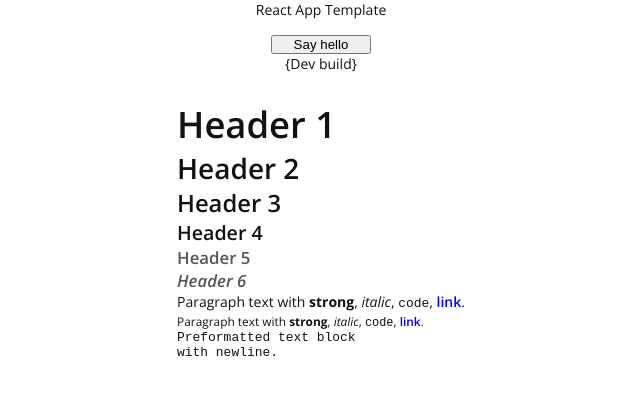
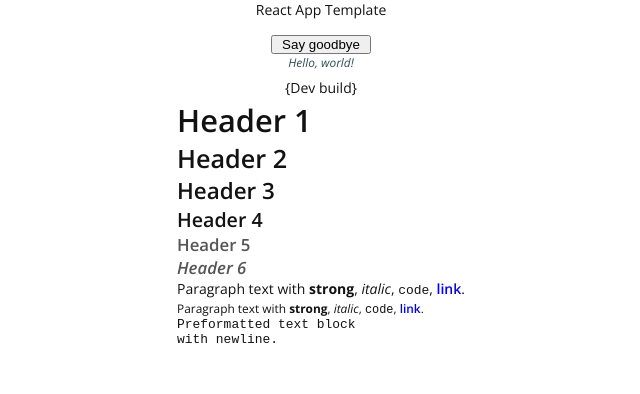
Before and after one commit to stefcameron/react-app-template, a React app: page / in a window 1280 px wide. Shown: the top 394 px of the page, without its empty margins (319-959 px from the left). Built offline with nearby package versions, Linux system fonts and the light colour scheme.

Commit message:
Fix React component types; add better example of Props

```diff
--- a/src/components/App/App.js
+++ b/src/components/App/App.js
@@ -9,7 +9,13 @@ export const App = () => {
       <meta name="keywords" content="react, template, typescript, javascript" />
       <section>
         <p>React App Template</p>
-        <HelloWorld />
+        <HelloWorld message="Hello, world!">
+          <p>
+            {WP_BUILD_ENV === 'development'
+              ? '{Dev build}'
+              : /* istanbul ignore next: cannot be tested */ '{Prod build}'}
+          </p>
+        </HelloWorld>
       </section>
       <StylePreview />
     </div>
--- a/src/components/HelloWorld/HelloWorld.css
+++ b/src/components/HelloWorld/HelloWorld.css
@@ -12,8 +12,9 @@
   width: 100px;
 }
 
-.helloworld > p {
+.helloworld__message {
   color: darkslategray;
   font-style: italic;
   font-size: 0.85rem;
+  margin-bottom: 8px;
 }
--- a/src/components/HelloWorld/HelloWorld.tsx
+++ b/src/components/HelloWorld/HelloWorld.tsx
@@ -1,8 +1,12 @@
-import { ReactElement, useState } from 'react';
+import { FC, PropsWithChildren, useState } from 'react';
 import './HelloWorld.css';
 
-export const HelloWorld = (): ReactElement => {
-  const [visible, setVisible] = useState(false);
+interface Props extends PropsWithChildren {
+  message?: string;
+}
+
+export const HelloWorld: FC<Props> = ({ message, children }) => {
+  const [visible, setVisible] = useState(true);
 
   const handleClick = () => {
     setVisible(!visible);
@@ -11,10 +15,10 @@ export const HelloWorld = (): ReactElement => {
   return (
     <div className="helloworld">
       <button onClick={handleClick}>Say {visible ? 'goodbye' : 'hello'}</button>
-      {visible ? <p>Hello, world!</p> : null}
-      {WP_BUILD_ENV === 'development'
-        ? '{Dev build}'
-        : /* istanbul ignore next: cannot be tested */ '{Prod build}'}
+      {visible ? (
+        <p className="helloworld__message">{message || 'Nothing to say...'}</p>
+      ) : null}
+      {children}
     </div>
   );
 };
--- a/src/components/StylePreview/Preview.tsx
+++ b/src/components/StylePreview/Preview.tsx
@@ -1,6 +1,6 @@
-import { ReactElement } from 'react';
+import { FC } from 'react';
 
-export const StylePreview = (): ReactElement => {
+export const StylePreview: FC = () => {
   return (
     <section>
       <h1>Header 1</h1>
--- a/src/styles.css
+++ b/src/styles.css
@@ -12,9 +12,9 @@
   --theme-font-weight-semibold: 600;
   --theme-font-weight-bold: 700;
 
-  --theme-font-size-h1: 2.6rem;
-  --theme-font-size-h2: 2rem;
-  --theme-font-size-h3: 1.7rem;
+  --theme-font-size-h1: 2.2rem;
+  --theme-font-size-h2: 1.8rem;
+  --theme-font-size-h3: 1.6rem;
   --theme-font-size-h4: 1.4rem;
   --theme-font-size-h5: 1.2rem;
   --theme-font-size-h6: 1.2rem;
```
Also changed, not shown: 1 other file (tests, documents, lock files or other folders).
